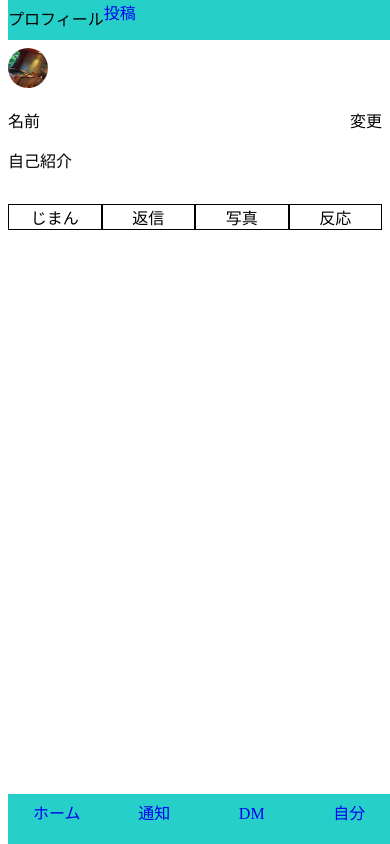
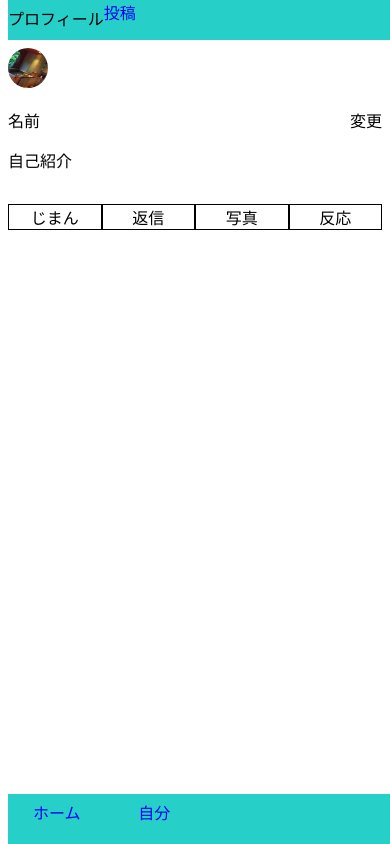
Before and after one commit to gakuteenis/jimann, a website: page www/profile.html in a window 390 px wide. Drawn offline with Linux system fonts and the light colour scheme; some packages are replaced by stand-ins of ours.

Commit message:
delate delate notification-btn dm-btn

```diff
--- a/www/profile.html
+++ b/www/profile.html
@@ -88,14 +88,6 @@
             <a href="home.html">ホーム</a>
 
           </div>
-          <div class="notification btn">
-            <a href="notification.html">通知</a>
-
-          </div>
-          <div class="dm btn">
-            <a href="dm.html">DM</a>
-
-          </div>
           <div class="profile btn">
             <a href="profile.html">自分</a>
 
```
